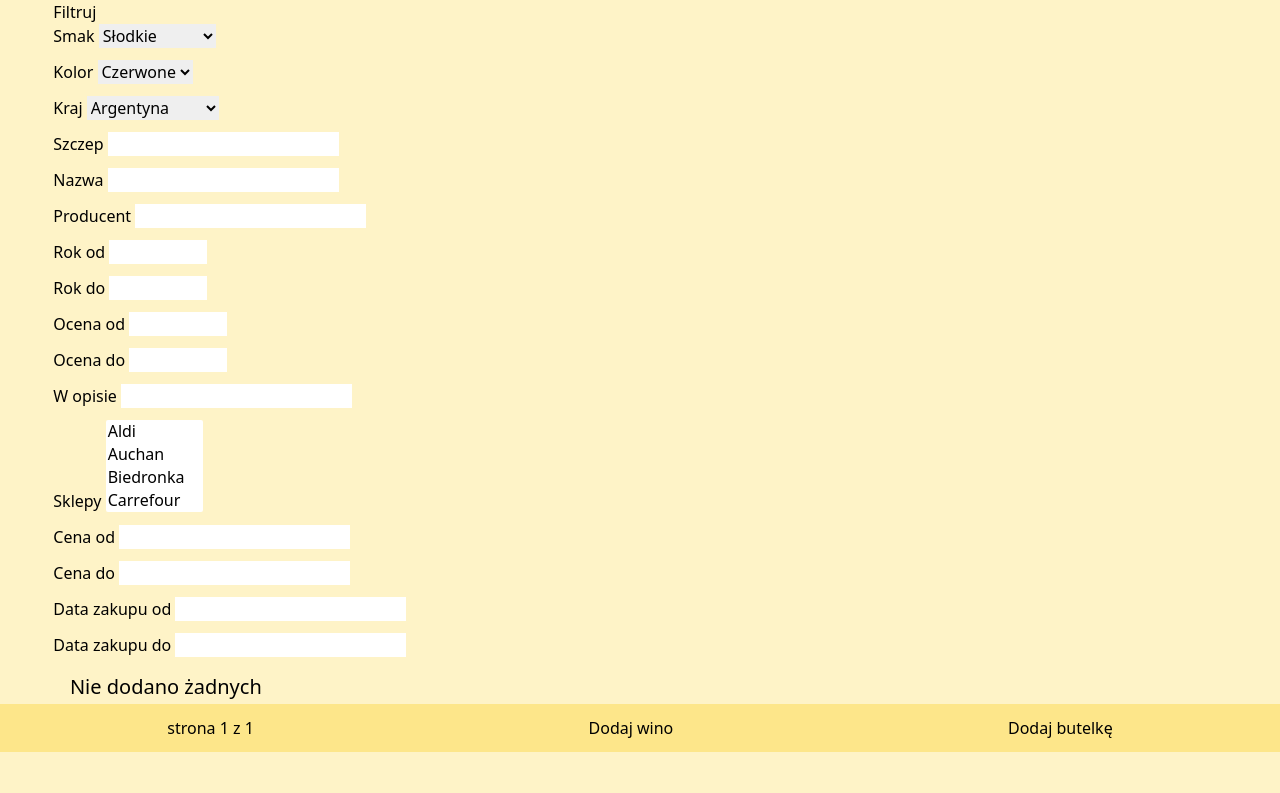
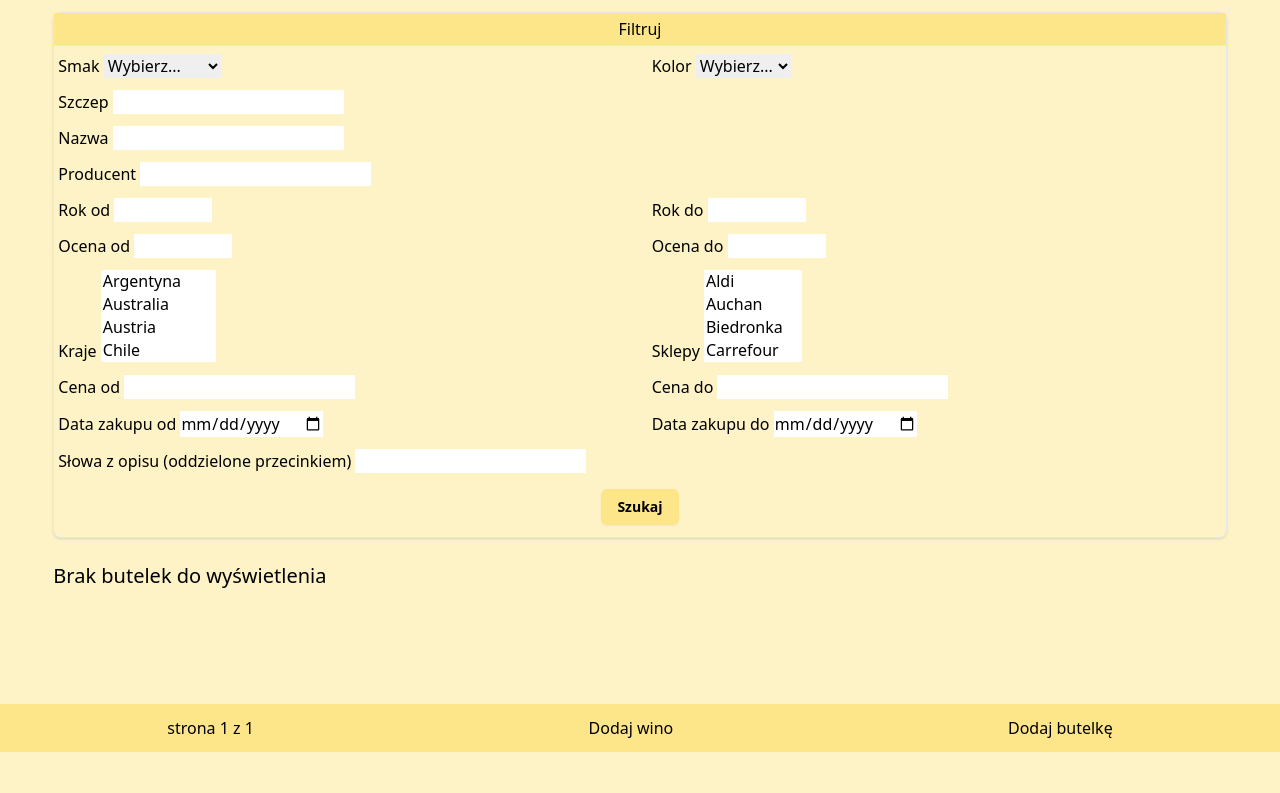
Before and after one commit to tobasqo/sommelier, a Django app: page / in a window 1280 px wide. Shown: the part 48-841 px from the top of the page. After the commit the page ends 800 px from the top, so only its background shows below. Run offline with Django 5.2, Linux system fonts and the light colour scheme; data that the repository does not hold is empty; some libraries are stand-ins or nearby versions.

Commit message:
style and fix search form

```diff
--- a/sommelier/forms.py
+++ b/sommelier/forms.py
@@ -4,11 +4,13 @@ from django import forms
 
 from sommelier import models
 
+BLANK_OPTION = [('', 'Wybierz...')]
+
 
 class BottlesFilterForm(forms.Form):
-    taste = forms.ChoiceField(label='Smak', choices=models.Taste.choices, required=False)
-    kind = forms.ChoiceField(label='Kolor', choices=models.Kind.choices, required=False)
-    country = forms.ChoiceField(label='Kraj', choices=models.Country.choices, required=False)
+    taste = forms.ChoiceField(label='Smak', choices=BLANK_OPTION + models.Taste.choices, required=False)
+    kind = forms.ChoiceField(label='Kolor', choices=BLANK_OPTION + models.Kind.choices, required=False)
+    countries = forms.MultipleChoiceField(label='Kraje', choices=models.Country.choices, required=False)
     type = forms.CharField(label='Szczep', max_length=models.Wine.TYPE_MAX_LENGTH, required=False)
     name = forms.CharField(label='Nazwa', max_length=models.Wine.NAME_MAX_LENGTH, required=False)
     producer = forms.CharField(label='Producent', max_length=models.Wine.PRODUCER_MAX_LENGTH, required=False)
@@ -40,17 +42,70 @@ class BottlesFilterForm(forms.Form):
         step_size=0.1,
         required=False
     )
-    keywords = forms.CharField(label='W opisie', max_length=255, required=False)
+    keywords = forms.CharField(label='Słowa z opisu (oddzielone przecinkiem)', max_length=255, required=False)
     shops = forms.MultipleChoiceField(label='Sklepy', choices=models.Shop.choices, required=False)
     price_from = forms.FloatField(label='Cena od', min_value=models.ShopInfo.PRICE_MIN, step_size=0.01, required=False)
     price_to = forms.FloatField(label='Cena do', step_size=0.01, required=False)
-    date_from = forms.DateField(label='Data zakupu od', required=False)
-    date_to = forms.DateField(label='Data zakupu do', required=False)
+    date_from = forms.DateField(
+        label='Data zakupu od',
+        widget=forms.DateInput(attrs={'type': 'date'}),
+        required=False,
+    )
+    date_to = forms.DateField(
+        label='Data zakupu do',
+        widget=forms.DateInput(attrs={'type': 'date'}),
+        required=False,
+    )
 
     def __init__(self, *args, **kwargs):
         super().__init__(*args, **kwargs)
         self.helper = FormHelper()
         self.helper.form_method = 'get'
+        self.helper.layout = layout.Layout(
+            layout.Div(
+                layout.Div('taste', css_class='w-[49%]'),
+                layout.Div('kind', css_class='w-[49%]'),
+                css_class='flex justify-between',
+            ),
+            'type',
+            'name',
+            'producer',
+            layout.Div(
+                layout.Div('year_from', css_class='w-[49%]'),
+                layout.Div('year_to', css_class='w-[49%]'),
+                css_class='flex justify-between',
+            ),
+            layout.Div(
+                layout.Div('score_from', css_class='w-[49%]'),
+                layout.Div('score_to', css_class='w-[49%]'),
+                css_class='flex justify-between',
+            ),
+            layout.Div(
+                layout.Div('countries', css_class='w-[49%]'),
+                layout.Div('shops', css_class='w-[49%]'),
+                css_class='flex justify-between',
+            ),
+            layout.Div(
+                layout.Div('price_from', css_class='w-[49%]'),
+                layout.Div('price_to', css_class='w-[49%]'),
+                css_class='flex justify-between',
+            ),
+            layout.Div(
+                layout.Div('date_from', css_class='w-[49%]'),
+                layout.Div('date_to', css_class='w-[49%]'),
+                css_class='flex justify-between',
+            ),
+            'keywords',
+            layout.Div(
+                layout.Submit(
+                    'submit',
+                    'Szukaj',
+                    css_class='rounded-md bg-amber-200 px-4 py-2 text-sm font-semibold shadow-sm hover:bg-amber-300 '
+                              'focus-visible:outline focus-visible:outline-2',
+                ),
+                css_class='flex justify-center mt-4',
+            ),
+        )
 
 
 class WineForm(forms.ModelForm):
--- a/sommelier/views.py
+++ b/sommelier/views.py
@@ -17,40 +17,42 @@ class BottleListView(ListView):
         ctx['form'] = forms.BottlesFilterForm()
         return ctx
 
+    # noinspection DuplicatedCode
     def get_queryset(self):
         qs = super().get_queryset()
         params = self.request.GET
-        if (taste := params.get("taste")) is not None:
+
+        if taste := params.get("taste"):
             qs = qs.filter(wine__taste=taste)
-        if (kind := params.get("kind")) is not None:
+        if kind := params.get("kind"):
             qs = qs.filter(wine__kind=kind)
-        if (country := params.get("country")) is not None:
-            qs = qs.filter(wine__country=country)
-        if (type := params.get("type")) is not None:
+        if countries := params.get("countries"):
+            qs = qs.filter(wine__country__in=countries.split(','))
+        if type := params.get("type"):
             qs = qs.filter(wine__type__icontains=type)
-        if (name := params.get("name")) is not None:
+        if name := params.get("name"):
             qs = qs.filter(wine__name__icontains=name)
-        if (producer := params.get("producer")) is not None:
+        if producer := params.get("producer"):
             qs = qs.filter(wine__producer__icontains=producer)
-        if (year_from := params.get("year_from")) is not None:
+        if year_from := params.get("year_from"):
             qs = qs.filter(year__gte=year_from)
-        if (year_to := params.get("year_to")) is not None:
+        if year_to := params.get("year_to"):
             qs = qs.filter(year__lte=year_to)
-        if (score_from := params.get("score_from")) is not None:
+        if score_from := params.get("score_from"):
             qs = qs.filter(score__gte=score_from)
-        if (score_to := params.get("score_to")) is not None:
+        if score_to := params.get("score_to"):
             qs = qs.filter(score__lte=score_to)
-        if (keywords := params.get('keywords')) is not None:
+        if keywords := params.get('keywords'):
             qs = qs.filter(description__icontains=keywords)
-        if (shops := params.get("shops")) is not None:
+        if shops := params.get("shops"):
             qs = qs.filter(shop_infos__shop_names__in=shops.split(','))
-        if (price_from := params.get("price_from")) is not None:
+        if price_from := params.get("price_from"):
             qs = qs.filter(shop_infos__price__gte=price_from)
-        if (price_to := params.get("price_to")) is not None:
+        if price_to := params.get("price_to"):
             qs = qs.filter(shop_infos__price__lte=price_to)
-        if (date_from := params.get("date_from")) is not None:
+        if date_from := params.get("date_from"):
             qs = qs.filter(shop_infos__date__gte=date_from)
-        if (date_to := params.get("date_to")) is not None:
+        if date_to := params.get("date_to"):
             qs = qs.filter(shop_infos__date__lte=date_to)
         return qs
 
--- a/templates/partials/search_bar.html
+++ b/templates/partials/search_bar.html
@@ -1,8 +1,11 @@
 {% load crispy_forms_tags %}
 
-<div>
-    <div>Filtruj</div>
-    <div>
+<div class="border rounded-lg pb-3 mt-3 mb-6 shadow">
+    <div class="bg-amber-200 text-center py-1">
+        <span class="text-md">Filtruj</span>
+    </div>
+    <hr />
+    <div class="mt-2 px-1">
         {% csrf_token %}
         {% crispy form %}
     </div>
--- a/templates/routes/bottle_list.html
+++ b/templates/routes/bottle_list.html
@@ -3,12 +3,16 @@
 {% block body %}
     {% include 'partials/search_bar.html' %}
 
-    <div class="mt-4 grid grid-cols-2 md:grid-cols-3 lg:grid-cols-5 gap-3 mx-auto mb-16 justify-items-center">
-        {% for bottle in bottles %}
-            {% include 'partials/bottle_card.html' with bottle=bottle %}
-        {% empty %}
-            <h3 class="text-center text-xl mx-auto my-auto">Nie dodano żadnych butelek</h3>
-        {% endfor %}
+    <div>
+        {% if bottles|length %}
+            <div class="mt-4 grid grid-cols-2 md:grid-cols-3 lg:grid-cols-5 gap-3 mx-auto mb-16 justify-items-center text-center">
+                {% for bottle in bottles %}
+                    {% include 'partials/bottle_card.html' with bottle=bottle %}
+                {% endfor %}
+            </div>
+        {% else %}
+            <h3 class="text-xl">Brak butelek do wyświetlenia</h3>
+        {% endif %}
     </div>
 
     {% include 'partials/bottom_bar.html' %}
```
Also changed, not shown: sommelier/models.py (+14 -14 lines).
